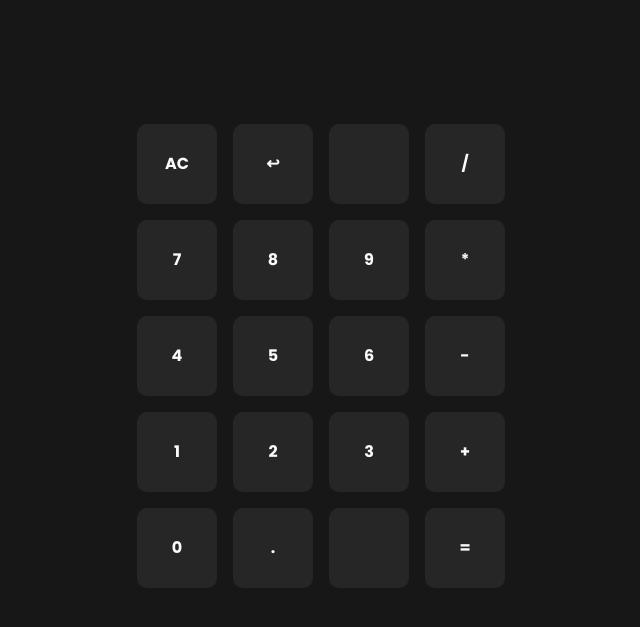
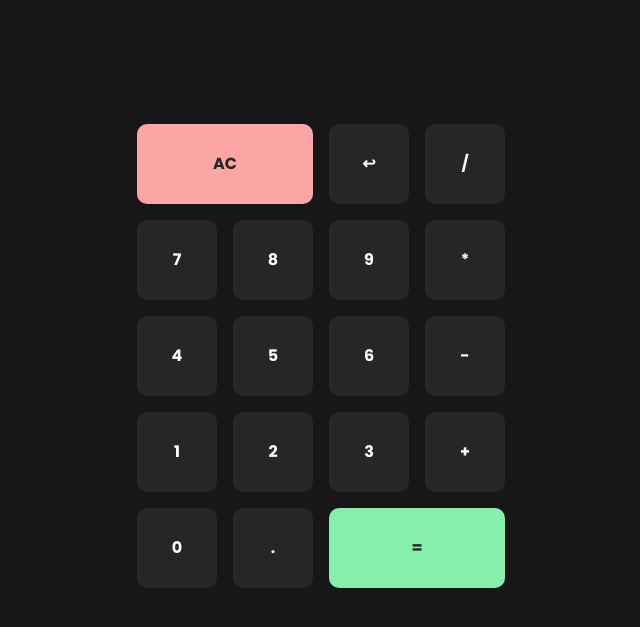
Before and after one commit to shonebinu/calculator, a plain HTML site: page index.html in a window 1280 px wide. Shown: the part 147-774 px from the top of the page, without its empty margins (319-959 px from the left). Drawn offline with Linux system fonts and the light colour scheme.

Commit message:
feat: remove uncessary squares and add colors to main operations

```diff
--- a/index.html
+++ b/index.html
@@ -23,9 +23,8 @@
 
     <section>
       <div class="row">
-        <p class="square">AC</p>
+        <p class="square double red">AC</p>
         <p class="square">↩</p>
-        <p class="square"></p>
         <p class="square">/</p>
       </div>
       <div class="row">
@@ -49,8 +48,7 @@
       <div class="row">
         <p class="square">0</p>
         <p class="square">.</p>
-        <p class="square"></p>
-        <p class="square">=</p>
+        <p class="square double green">=</p>
       </div>
     </section>
   </main>
--- a/styles.css
+++ b/styles.css
@@ -35,3 +35,17 @@ main {
   align-items: center;
   border-radius: 10px;
 }
+
+.double {
+  width: 9rem;
+  aspect-ratio: auto;
+  color: #262626;
+}
+
+.red {
+  background: #fca5a5;
+}
+
+.green {
+  background: #86efac;
+}
```
